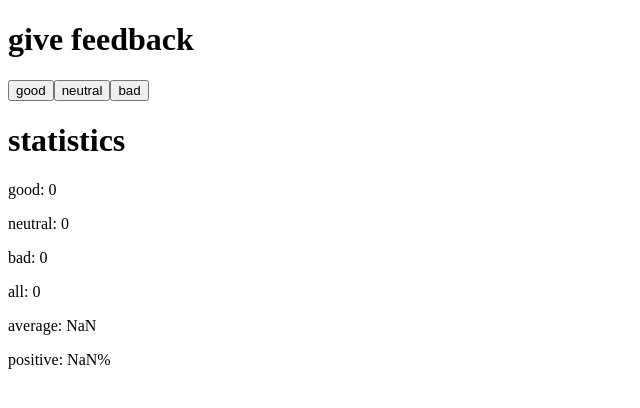
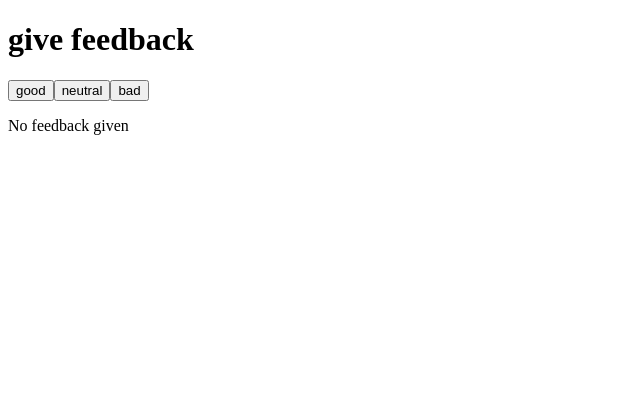
Before and after one commit to hyjin123/helsinki-part1-2025, a React (Vite) app in the folder unicafe/: page / in a window 1280 px wide. Shown: the top 408 px of the page, without its empty margins (0-640 px from the left). Built offline with nearby package versions, Linux system fonts and the light colour scheme.

Commit message:
exercise 1.9

```diff
--- a/unicafe/src/Components/Statistics.jsx
+++ b/unicafe/src/Components/Statistics.jsx
@@ -8,6 +8,9 @@ const Statistics = ({ good, neutral, bad }) => {
   //calculate the percentage of feedback
   const percentage = good / total;
 
+  if (total === 0) {
+    return <p>No feedback given</p>;
+  } else {
     return (
       <div>
         <h1>statistics</h1>
@@ -19,6 +22,7 @@ const Statistics = ({ good, neutral, bad }) => {
         <p>positive: {percentage * 100}%</p>
       </div>
     );
+  }
 };
 
 export default Statistics;
```
Lines whose indentation alone changed are shown as unchanged.
